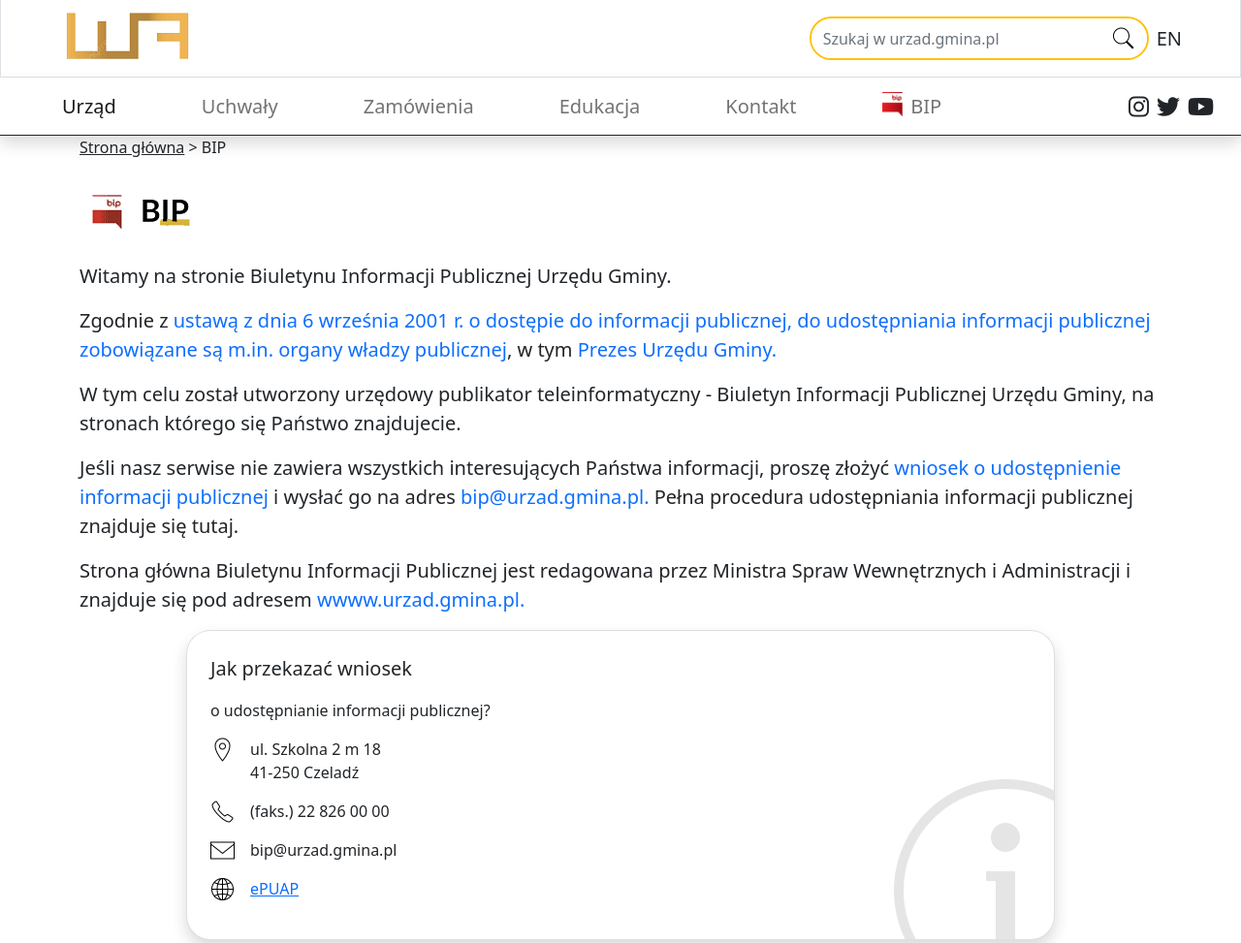
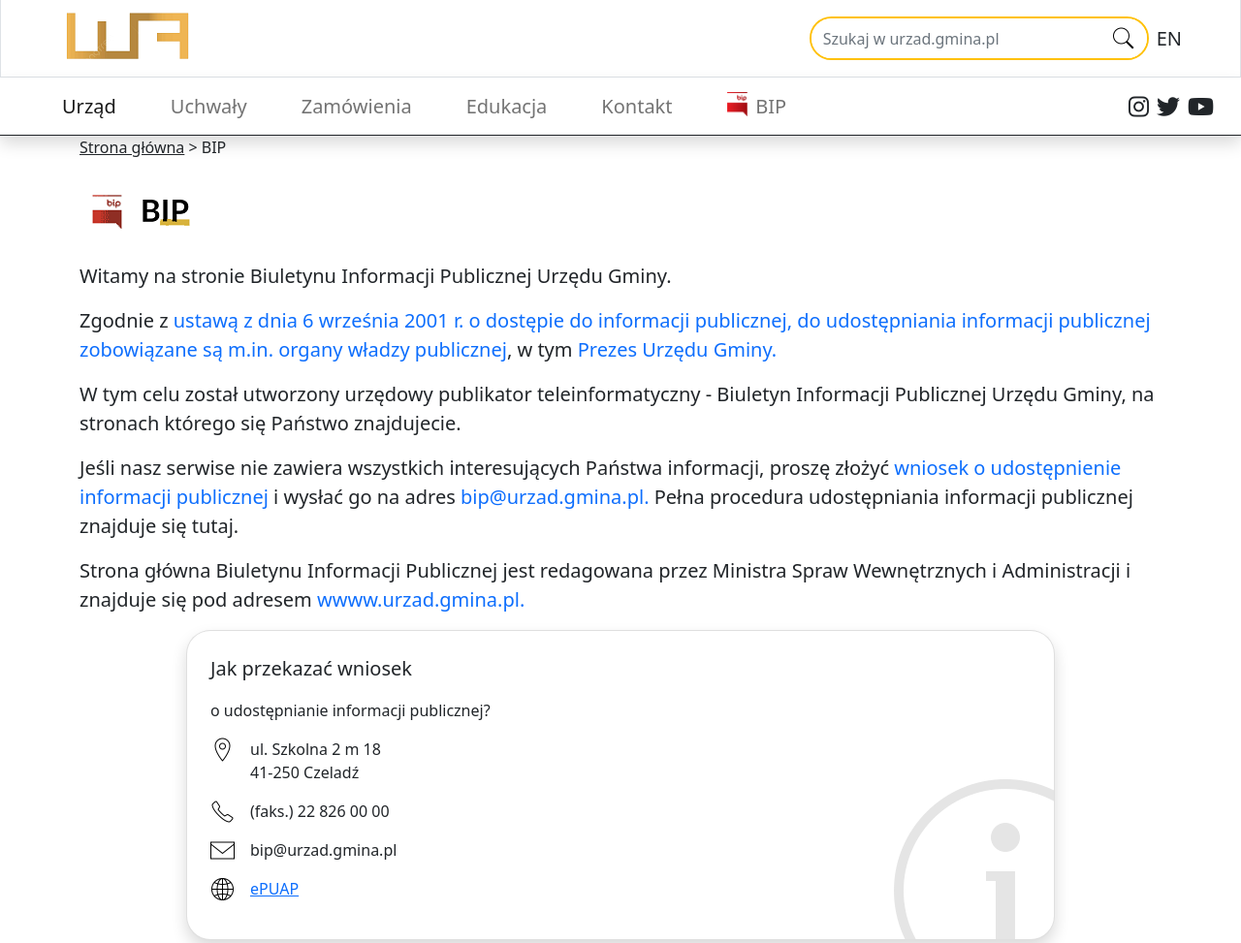
Before and after one commit to viionc/zadanie-na-cv, a plain HTML site: page index.html in a window 1280 px wide. Shown: the top 973 px of the page at 97% size. Drawn offline with nearby package versions, Linux system fonts and the light colour scheme.

Commit message:
fixed navbar

```diff
--- a/index.html
+++ b/index.html
@@ -32,14 +32,14 @@
         <div class="container-fluid d-flex border border-1 border-top-0 border-end-0 border-start-0 border-dark shadow m-0"
             style="height: 60px">
             <nav id="links" class="navbar navbar-expand-lg navbar-light" style="width:200px">
-                <div class="container-fluid">
+                <div class="container-fluid bg-white">
                     <button class="navbar-toggler" type="button" data-bs-toggle="collapse"
                         data-bs-target="#navbarSupportedContent" aria-controls="navbarSupportedContent"
                         aria-expanded="false" aria-label="Toggle navigation">
                         <span class="navbar-toggler-icon"></span>
                     </button>
                     <div class="container collapse navbar-collapse" id="navbarSupportedContent">
-                        <div class="navbar-nav fs-5 gap-5 ms-2">
+                        <div class="navbar-nav fs-5 gap-3 ms-2">
                             <a class="nav-link active" aria-current="page" href="#">Urząd</a>
                             <a class="nav-link" href="#">Uchwały</a>
                             <a class="nav-link" href="#">Zamówienia</a>
```
